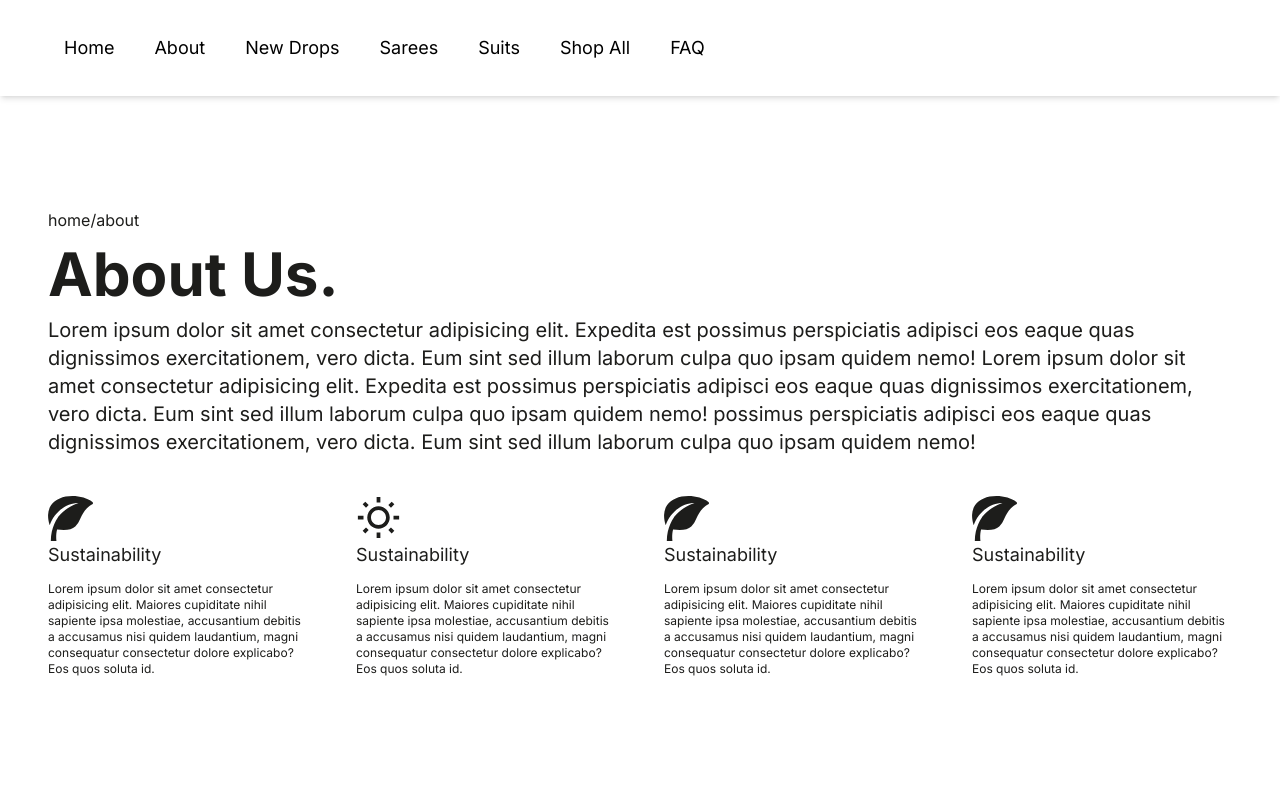
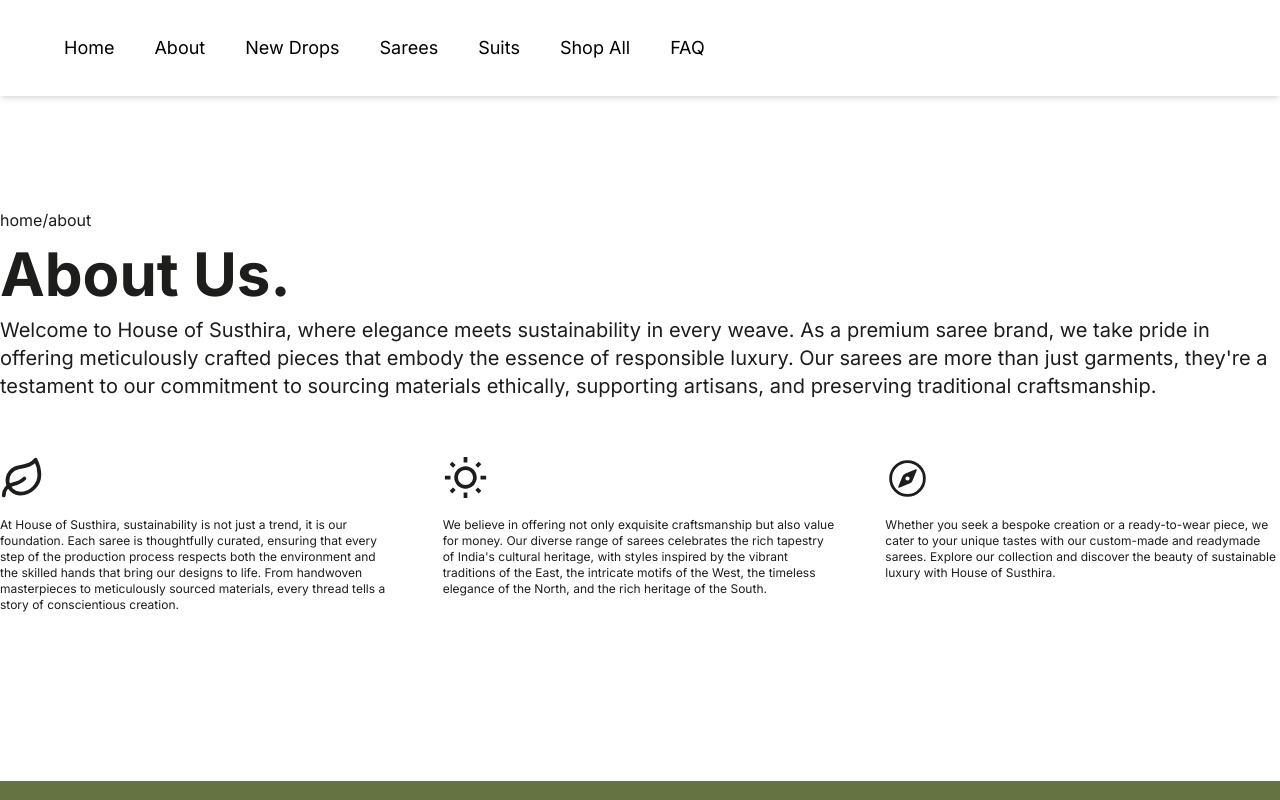
Before and after one commit to gt-truss/house-of-susthira, a Next.js app: page /about in a window 1280 px wide. Shown: the top 800 px of the page. Built offline with nearby package versions, Linux system fonts and the light colour scheme.

Commit message:
added content

```diff
--- a/src/app/about/page.tsx
+++ b/src/app/about/page.tsx
@@ -1,6 +1,7 @@
 'use client';
 import {useEffect, useState} from "react";
-import { ImLeaf } from "react-icons/im";
+import { IoCompassOutline } from "react-icons/io5";
+import { LuLeaf } from "react-icons/lu";
 import { MdOutlineWbSunny } from "react-icons/md";
 import Link from "next/link"
 
@@ -17,64 +18,33 @@
 
   return (
 
-    <div className=" text-[#1D1D1B]  px-6 my-16 py-12 mx-6">
+    <div className=" text-[#1D1D1B] max-w-screen-xl mx-auto  my-16 py-12">
 	    <p>
 		    <Link href="/">home</Link>
 		    <Link href={currPath}>{currPath}</Link>
 	    </p>
       <h1 className="my-3 text-6xl font-bold">About Us.</h1>
       <p className="text-xl max-w-7xl">
-        Lorem ipsum dolor sit amet consectetur adipisicing elit. Expedita est
-        possimus perspiciatis adipisci eos eaque quas dignissimos
-        exercitationem, vero dicta. Eum sint sed illum laborum culpa quo ipsam
-        quidem nemo! Lorem ipsum dolor sit amet consectetur adipisicing elit. Expedita est
-        possimus perspiciatis adipisci eos eaque quas dignissimos
-        exercitationem, vero dicta. Eum sint sed illum laborum culpa quo ipsam
-        quidem nemo! possimus perspiciatis adipisci eos eaque quas dignissimos
-        exercitationem, vero dicta. Eum sint sed illum laborum culpa quo ipsam
-        quidem nemo!
-
+	      Welcome to House of Susthira, where elegance meets sustainability in every weave. As a premium saree brand, we take pride in offering meticulously crafted pieces that embody the essence of responsible luxury. Our sarees are more than just garments, they&apos;re a testament to our commitment to sourcing materials ethically, supporting artisans, and preserving traditional craftsmanship.
       </p>
 	  {/*<div className="h-12 bg-gray-500"/>*/}
-      <div className="grid md:grid-cols-4 grid-cols-1 my-10 gap-12">
-        <div>
-          <ImLeaf size={45}/>
-          <p className="font-semiold mb-3 text-lg">Sustainability</p>
+      <div className="grid md:grid-cols-3 grid-cols-1 my-14 gap-12">
+        <div className="flex flex-col gap-4">
+          <LuLeaf size={45}/>
           <p className="text-xs    ">
-            Lorem ipsum dolor sit amet consectetur adipisicing elit. Maiores
-            cupiditate nihil sapiente ipsa molestiae, accusantium debitis a
-            accusamus nisi quidem laudantium, magni consequatur consectetur
-            dolore explicabo? Eos quos soluta id.
+		  At House of Susthira, sustainability is not just a trend, it is our foundation. Each saree is thoughtfully curated, ensuring that every step of the production process respects both the environment and the skilled hands that bring our designs to life. From handwoven masterpieces to meticulously sourced materials, every thread tells a story of conscientious creation.
           </p>
         </div>
-        <div>
+        <div className="flex flex-col gap-4">
           <MdOutlineWbSunny size={45}/>
-          <p className="font-semiold mb-3 text-lg">Sustainability</p>
           <p className="text-xs    ">
-            Lorem ipsum dolor sit amet consectetur adipisicing elit. Maiores
-            cupiditate nihil sapiente ipsa molestiae, accusantium debitis a
-            accusamus nisi quidem laudantium, magni consequatur consectetur
-            dolore explicabo? Eos quos soluta id.
+		  We believe in offering not only exquisite craftsmanship but also value for money. Our diverse range of sarees celebrates the rich tapestry of India&apos;s cultural heritage, with styles inspired by the vibrant traditions of the East, the intricate motifs of the West, the timeless elegance of the North, and the rich heritage of the South.
           </p>
         </div>
-        <div>
-          <ImLeaf size={45}/>
-          <p className="font-semiold mb-3 text-lg">Sustainability</p>
+        <div className="flex flex-col gap-4">
+          <IoCompassOutline size={45}/>
           <p className="text-xs    ">
-            Lorem ipsum dolor sit amet consectetur adipisicing elit. Maiores
-            cupiditate nihil sapiente ipsa molestiae, accusantium debitis a
-            accusamus nisi quidem laudantium, magni consequatur consectetur
-            dolore explicabo? Eos quos soluta id.
-          </p>
-        </div>
-        <div>
-          <ImLeaf size={45}/>
-          <p className="font-semiold mb-3 text-lg">Sustainability</p>
-          <p className="text-xs    ">
-            Lorem ipsum dolor sit amet consectetur adipisicing elit. Maiores
-            cupiditate nihil sapiente ipsa molestiae, accusantium debitis a
-            accusamus nisi quidem laudantium, magni consequatur consectetur
-            dolore explicabo? Eos quos soluta id.
+		  Whether you seek a bespoke creation or a ready-to-wear piece, we cater to your unique tastes with our custom-made and readymade sarees. Explore our collection and discover the beauty of sustainable luxury with House of Susthira.
           </p>
         </div>
       </div>
```
